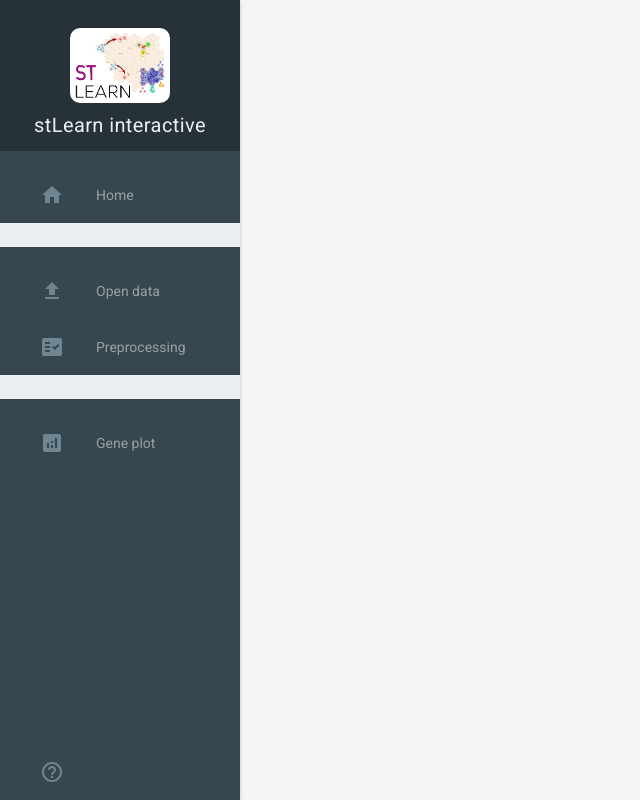
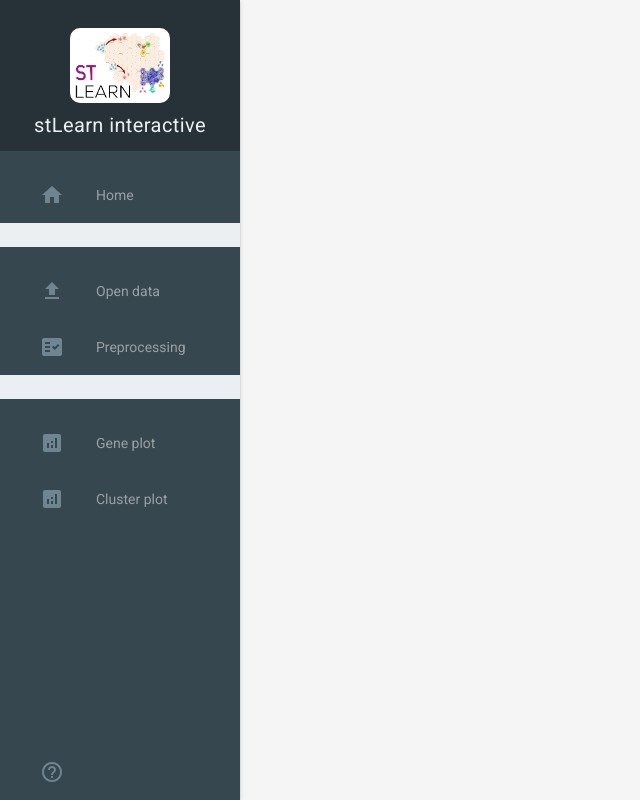
Before and after one commit to BiomedicalMachineLearning/stlearn_interactive, a Flask app: page /gene_plot in a window 1280 px wide. Shown: the whole page, without its empty margins (0-640 px from the left). Run offline with Flask 2, Linux system fonts and the light colour scheme; parts of the project's set-up code (start-up, migrations or seed data) failed here and were passed over; some libraries are stand-ins or nearby versions.

Commit message:
Update cluster plot

```diff
--- a/app.py
+++ b/app.py
@@ -52,6 +52,7 @@ def uploader_file():
         import shutil
         shutil.rmtree(app.config['UPLOAD_FOLDER'])
         os.makedirs(app.config['UPLOAD_FOLDER'])
+        os.mknod(app.config['UPLOAD_FOLDER'] + "/.gitkeep")
 
         # Get list of files from selected folder
         files = request.files.getlist("file")
@@ -80,12 +81,32 @@ def gene_plot():
     return render_template('gene_plot.html', script=script, template="Flask",
         relative_urls=False)
 
+@app.route('/cluster_plot')
+def cluster_plot():
+    script = server_document('http://localhost:5006/bokeh_cluster_plot')
+    return render_template('cluster_plot.html', script=script, template="Flask",
+        relative_urls=False)
 
+import stlearn as st
+import scanpy as sc
+adata = st.Read10X("/home/d.pham/10X/BCBA/")
+adata.raw = adata
+sc.pp.filter_genes(adata,min_cells=3)
+sc.pp.normalize_total(adata)
+sc.pp.log1p(adata)
+sc.pp.highly_variable_genes(adata, min_mean=0.0125, max_mean=3, min_disp=0.5)
+adata = adata[:, adata.var.highly_variable]
 
-# adata = stlearn.Read10X("../UQ/10X/BCBA")
+sc.pp.scale(adata)
+sc.pp.pca(adata)
+sc.pp.neighbors(adata)
+sc.tl.leiden(adata,resolution=0.6)
+adata.uns["iroot"] = 3733
+st.spatial.trajectory.pseudotime(adata,eps=100,use_rep="X_pca",use_sme=False,use_label="leiden")
+st.spatial.trajectory.pseudotimespace_global(adata,use_label="leiden",list_cluster=[6,7])
+st.pl.cluster_plot(adata,use_label="leiden",show_plot=False)
 
-
-def modify_doc(doc):
+def modify_doc_gene_plot(doc):
     from stlearn.plotting.classes_bokeh import BokehGenePlot
     gp_object = BokehGenePlot(adata)
     doc.add_root(row(gp_object.layout, width=800))
@@ -95,16 +116,30 @@ def modify_doc(doc):
     gp_object.spot_size.on_change("value", gp_object.update_data)
     gp_object.gene_select.on_change("value", gp_object.update_data)
 
+def modify_doc_cluster_plot(doc):
+    from stlearn.plotting.classes_bokeh import BokehClusterPlot
+    gp_object = BokehClusterPlot(adata,use_label="leiden")
+    doc.add_root(row(gp_object.layout, width=800))
 
-bkapp = Application(FunctionHandler(modify_doc))
-bkapp2 = Application(FunctionHandler(modify_doc))
+    gp_object.data_alpha.on_change("value", gp_object.update_data)
+    gp_object.tissue_alpha.on_change("value", gp_object.update_data)
+    gp_object.spot_size.on_change("value", gp_object.update_data)
+    gp_object.list_cluster.on_change("active", gp_object.update_data)
+    gp_object.checkbox_group.on_change("active", gp_object.update_data)
+
+
+# App for gene_plot
+bkapp = Application(FunctionHandler(modify_doc_gene_plot))
+
+# App for cluster_plot
+bkapp2 = Application(FunctionHandler(modify_doc_cluster_plot))
 
 
 def bk_worker():
     asyncio.set_event_loop(asyncio.new_event_loop())
 
-    server = Server({'/bokeh_gene_plot': bkapp,
-                    '/bokeh_cluster_plot': bkapp2}, io_loop=IOLoop(), allow_websocket_origin=["localhost:5000"])
+    server = Server({'/bokeh_gene_plot':bkapp,
+                    '/bokeh_cluster_plot': bkapp2}, io_loop=IOLoop(), allow_websocket_origin=["127.0.0.1:5000"])
     server.start()
     server.io_loop.start()
 
--- a/templates/base.html
+++ b/templates/base.html
@@ -53,6 +53,7 @@
           <a class="navtit mdl-navigation__link" href="/"><i class="mdl-color-text--blue-grey-400 material-icons" role="presentation">fact_check</i>Preprocessing</a>
           <div><p class="mdl-color--blue-grey-50">Visualization</p></div>
           <a class="mdl-navigation__link" href="/gene_plot"><i class="mdl-color-text--blue-grey-400 material-icons" role="presentation">analytics</i>Gene plot</a>
+          <a class="mdl-navigation__link" href="/cluster_plot"><i class="mdl-color-text--blue-grey-400 material-icons" role="presentation">analytics</i>Cluster plot</a>
 
           <div class="mdl-layout-spacer"></div>
           <a class="mdl-navigation__link" href=""><i class="mdl-color-text--blue-grey-400 material-icons" role="presentation">help_outline</i><span class="visuallyhidden">Help</span></a>
--- /dev/null
+++ b/templates/cluster_plot.html
@@ -0,0 +1,4 @@
+{% extends 'base.html' %}
+{% block content %}
+  {{ script|safe }}
+{% endblock %}
```
Also changed, not shown: uploads/readme.md (deleted), 1 other file.
